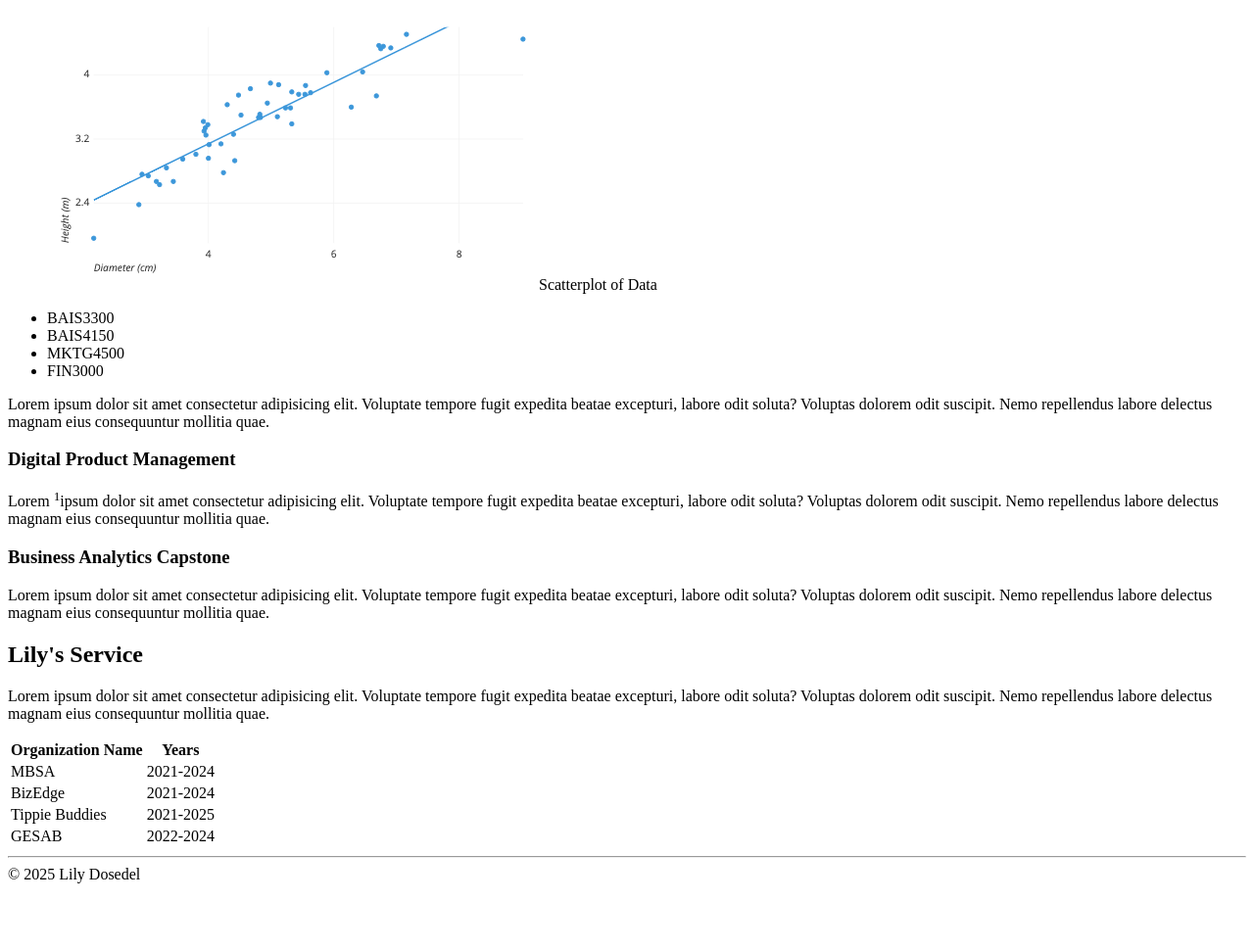
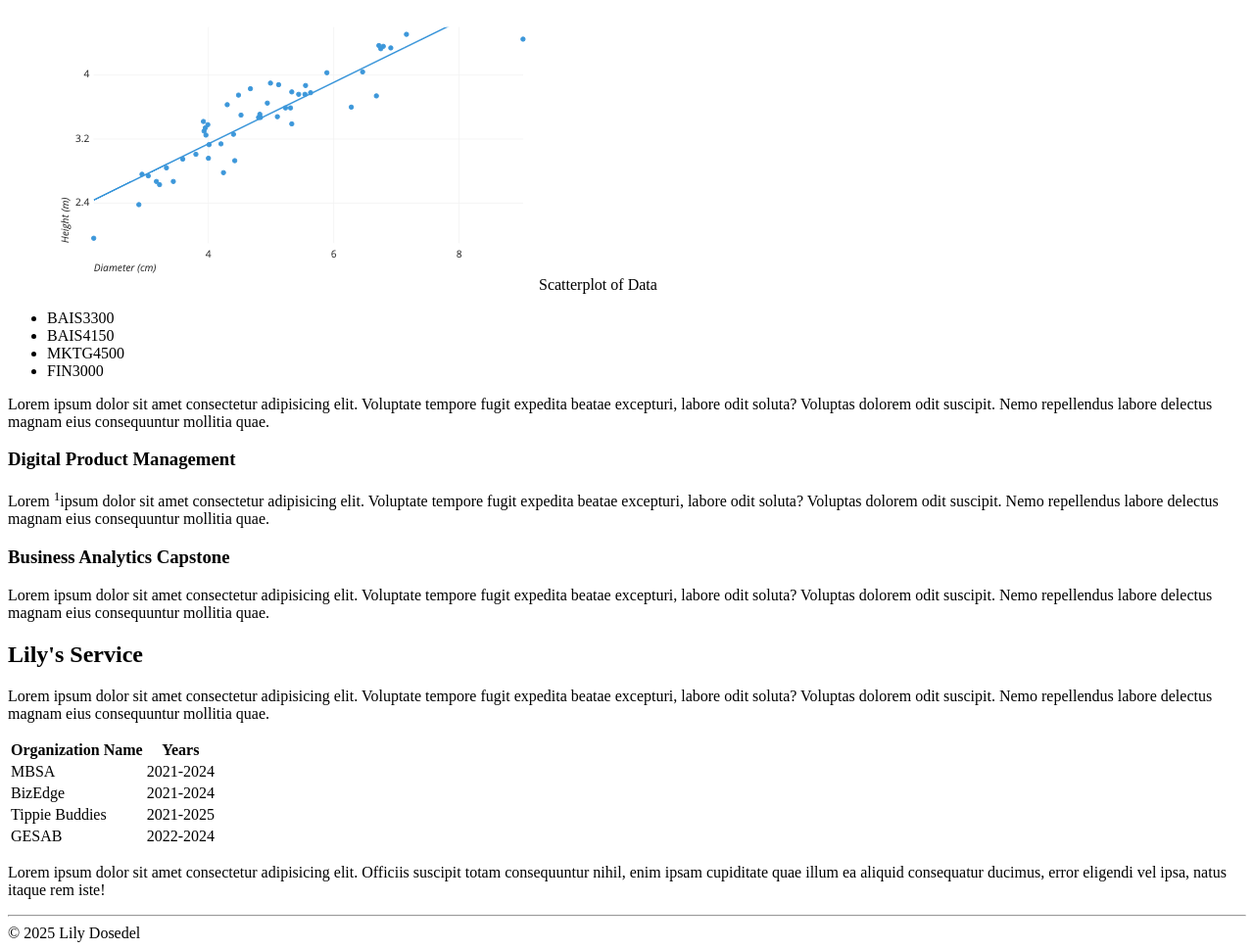
Before and after one commit to lilydosedel/3300-html-demo, a plain HTML site: page index.html in a window 1280 px wide. Shown: the part 1643-2613 px from the top of the page at 98% size. Before the commit the page ends 2553 px from the top, so only its background shows below. Drawn offline with Linux system fonts and the light colour scheme.

Commit message:
Update index.html

```diff
--- a/index.html
+++ b/index.html
@@ -94,7 +94,11 @@
                     </tr>
                 </tbody>
             </table>
+            <section id="promotion">
+                <p>Lorem ipsum dolor sit amet consectetur adipisicing elit. Officiis suscipit totam consequuntur nihil, enim ipsam cupiditate quae illum ea aliquid consequatur ducimus, error eligendi vel ipsa, natus itaque rem iste!
 
+                </p>
+            </section>
         </main>
         <hr />
         <footer>&copy; 2025 Lily Dosedel</footer>
```
